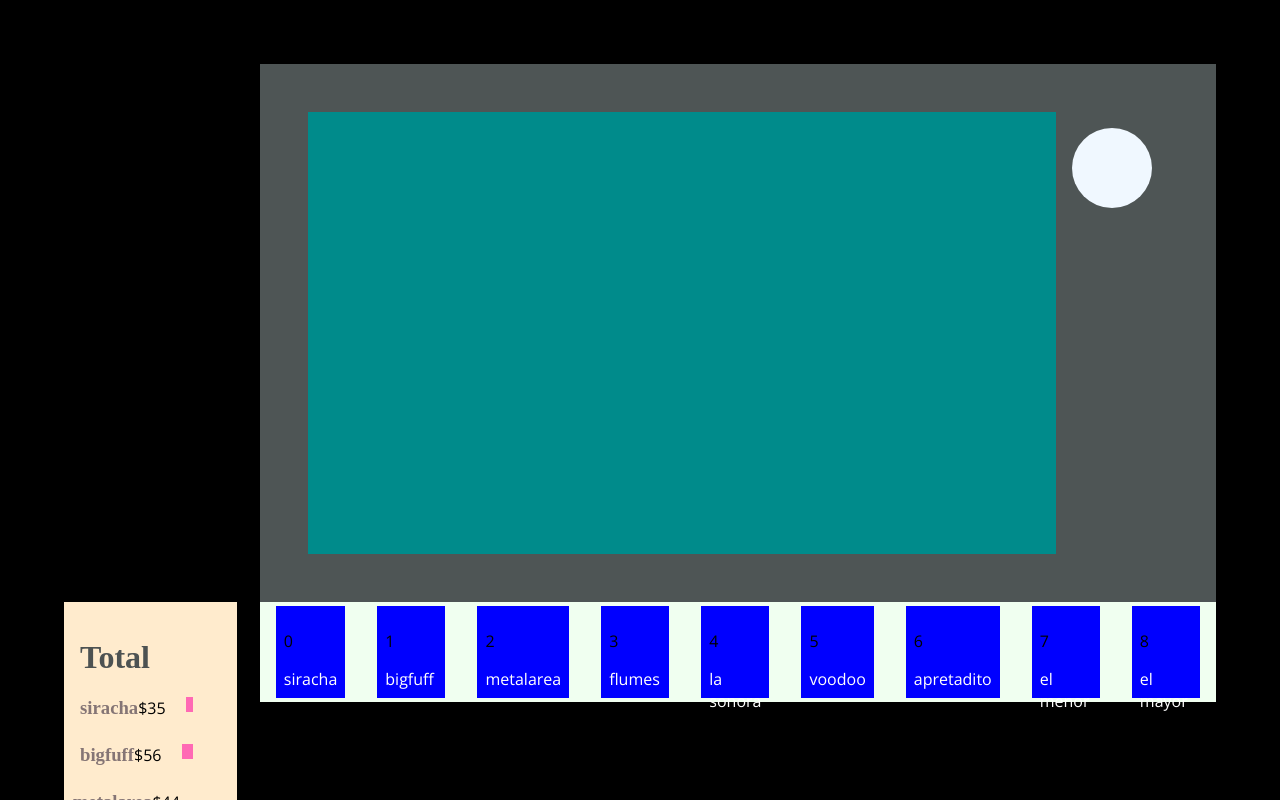
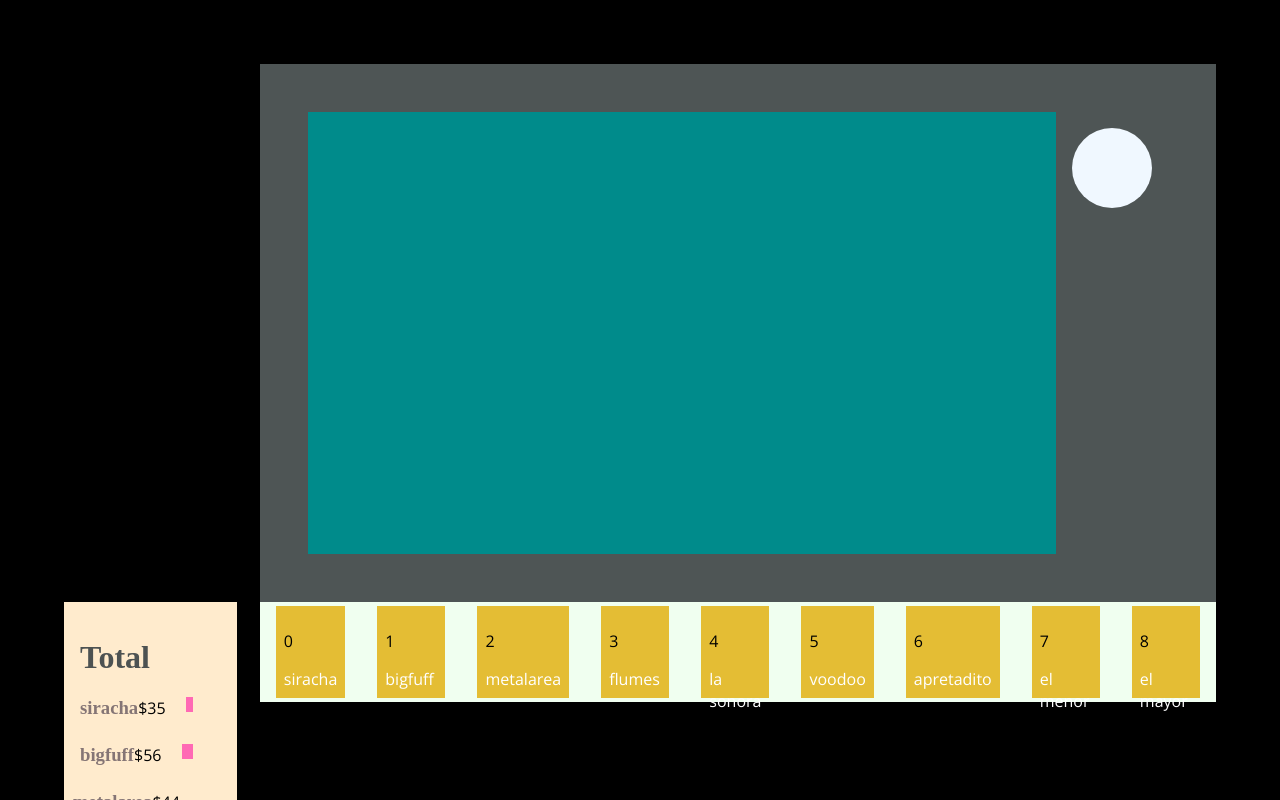
Before and after one commit to augustoramirez46/taller-react-webAvnz, a React (Create React App) app: page /#/home in a window 1280 px wide. Shown: the top 800 px of the page. Built offline with nearby package versions, Linux system fonts and the light colour scheme; no server answers; a web font is replaced by a local one.

Commit message:
some drag added. missing list context and draw

```diff
--- a/src/components/AudioPlayer/AudioPlayer.tsx
+++ b/src/components/AudioPlayer/AudioPlayer.tsx
@@ -9,6 +9,7 @@ interface AudioPlayerProps {
 
 export const AudioPlayer: React.FC<AudioPlayerProps> = ({ sound1, isPlaying }) => {
 
+    // Escucha cambios de la variable, no cambia nada
     React.useEffect(() => {
         const dist = new Tone.Distortion(1).toDestination();
         sound1.connect(dist);
--- a/src/components/Browser/Browser.tsx
+++ b/src/components/Browser/Browser.tsx
@@ -4,19 +4,33 @@ import { Pedal } from '../Pedal/Pedal';
 
 interface BrowserProps {
     pedalStock: PedalInfo[],
+    pedalDragStart: () => void,
+
 }
 
-export const Browser: React.FC<BrowserProps> = ({ pedalStock }) => {
-    console.log(pedalStock)
+export const Browser: React.FC<BrowserProps> = ({ pedalStock, pedalDragStart }) => {
+
+    React.useEffect(() => {
+
+    }, []);
+
+    const [selectedPedal, SetSelectedPedal] = React.useState(pedalStock);
+
 
     return <div className='Browser'>
         {pedalStock.map(({ id, name, price }) => {
+            return (
+                <Pedal
+                    pedalDragStart={pedalDragStart}
+                    key={id}
+                    id={id}
+                    name={name}
+                    price={price} >
 
-
-
-            return <Pedal key={id} id={id} name={name} price={price}></Pedal>;
+                </Pedal>
+            );
         })}
 
-    </div>;
+    </div >;
 
 }
--- a/src/components/Pedal/Pedal.tsx
+++ b/src/components/Pedal/Pedal.tsx
@@ -1,16 +1,20 @@
 import * as React from 'react';
-
-
 
 interface PedalProps {
     id: number,
     name: string,
     price: number,
+    pedalDragStart: () => void;
 }
 
-export const Pedal: React.FC<PedalProps> = ({ name, id }) => {
+export const Pedal: React.FC<PedalProps> = ({ name, id, pedalDragStart }) => {
 
-    return <div className={`Pedal`}  >
+    const pedalDragEnd = () => {
+        console.log('me dropiaron pedal');
+        console.log(id);
+    }
+
+    return <div className={`Pedal`} draggable onDragStart={console.log} onDrag={console.log} onDragOver={console.log} onDragEnd={pedalDragEnd}>
         <p className={`Pedal__id`}>{id}</p>
         <p className={`Pedal__title`}>{name}</p>
     </div>
--- a/src/components/Pedal/_Pedal.scss
+++ b/src/components/Pedal/_Pedal.scss
@@ -3,7 +3,7 @@
     margin: .3em 1em;
     padding: .5em;
     width: 100px;
-    background-color: blue;
+    background-color: rgba(228, 182, 32, 0.897);
 
     &__title {
         color: white;
--- a/src/components/PedalBoard/PedalBoard.tsx
+++ b/src/components/PedalBoard/PedalBoard.tsx
@@ -9,11 +9,21 @@ interface PedalBoardProps {
 
 export const PedalBoard: React.FC<PedalBoardProps> = ({ onClickPP }) => {
 
-    return (<div className={`PedalBoard`}>
-        <div className={`PedalBoard__main`}>
+    const prevent = (event: any) => {
+        event.preventDefault();
+        console.log(event);
+    }
 
+    const prevent2 = (event: any) => {
+        event.preventDefault();
+    }
+
+    return (
+        <div className={`PedalBoard`}>
+            <div className={`PedalBoard__main`} onDrop={prevent} onDragOver={prevent2} onDragEnter={prevent2}>
+
+            </div>
+            <PlayAudio onClickPP={onClickPP}></PlayAudio>
         </div>
-        <PlayAudio onClickPP={onClickPP}></PlayAudio>
-    </div>
     );
 }
--- a/src/containers/App/App.css
+++ b/src/containers/App/App.css
@@ -151,7 +151,7 @@ main {
   margin: .3em 1em;
   padding: .5em;
   width: 100px;
-  background-color: blue;
+  background-color: rgba(228, 182, 32, 0.897);
 }
 
 .Pedal__title {
--- a/src/containers/App/App.tsx
+++ b/src/containers/App/App.tsx
@@ -8,13 +8,14 @@ import * as Tone from 'tone';
 import { PedalBoard } from '../../components/PedalBoard/PedalBoard';
 import { Browser } from '../../components/Browser/Browser';
 import { AudioPlayer } from '../../components/AudioPlayer/AudioPlayer';
+import { PedalContext } from '../../utils/PedalContext';
 
 
 const testPedals = [
     {
         id: 0,
         name: 'siracha',
-        price: 35
+        price: 35,
     },
     {
         id: 1,
@@ -73,16 +74,19 @@ export const App = () => {
         setIsPlaying(newState);
     }
 
+    const intermediateDragStart = () => {
+        console.log('drag starting');
+    }
     return (<main>
 
         <HashRouter basename={process.env.PUBLIC_URL}>
-
-            <Route path="/home" component={Home} />
-            <AudioPlayer sound1={sound1} isPlaying={isPlaying} />
-            <PedalBoard onClickPP={intermediatePlayPause} />
-            <PriceSum list={testPedals} ></PriceSum>
-            <Browser pedalStock={testPedals} />
-
+            <PedalContext.Provider value={{ list: testPedals }}>
+                <Route path="/home" component={Home} />
+                <AudioPlayer sound1={sound1} isPlaying={isPlaying} />
+                <PedalBoard onClickPP={intermediatePlayPause} />
+                <PriceSum list={testPedals} ></PriceSum>
+                <Browser pedalStock={testPedals} pedalDragStart={intermediateDragStart} />
+            </PedalContext.Provider>
         </HashRouter>
 
     </main>
--- /dev/null
+++ b/src/utils/PedalContext.tsx
@@ -0,0 +1,7 @@
+import { createContext } from "react";
+import { PedalInfo } from "./pedalInfo";
+
+export const PedalContext = createContext({
+    list: [] as PedalInfo[],
+
+});
```
Also changed, not shown: 1 other file (tests, documents, lock files or other folders).
